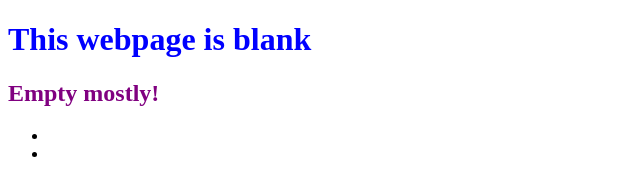
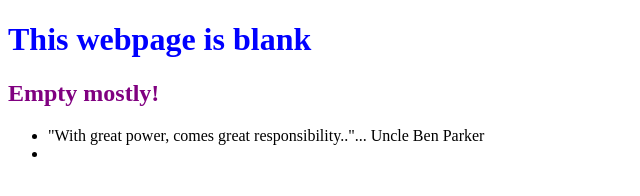
Before and after one commit to ruplatad/0main_openSAP_repo, a plain HTML site: page index.html in a window 1280 px wide. Shown: the whole page, without its empty margins (0-640 px from the left). Drawn offline with Linux system fonts and the light colour scheme.

Commit message:
Added a quote from Ben Parker

```diff
--- a/index.html
+++ b/index.html
@@ -8,7 +8,7 @@
 		<h1 style = "Color:blue">This webpage is blank</h1>
 		<h2 style = "Color:purple">Empty mostly!</h2>
 		<ul>
-			<li></li>
+			<li>"With great power, comes great responsibility.."... Uncle Ben Parker</li>
 			<li></li>
 		</ul>
 	</body>
```
